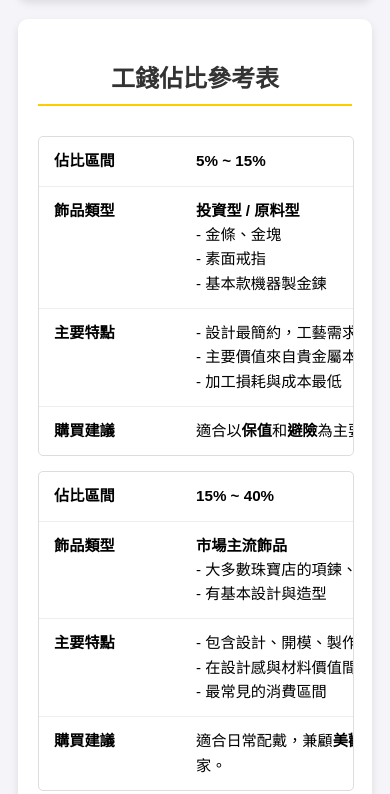
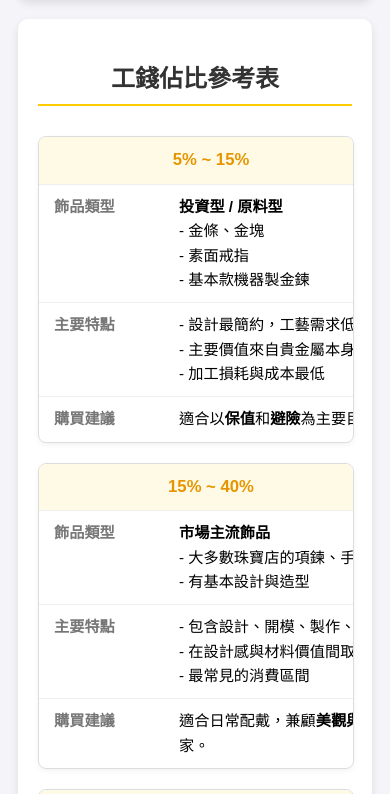
Before and after one commit to zilue34/gold, a plain HTML site: page index.html in a window 390 px wide. Shown: the part 1483-2277 px from the top of the page. Drawn offline with Linux system fonts and the light colour scheme.

Commit message:
Update index.html

```diff
--- a/index.html
+++ b/index.html
@@ -57,7 +57,6 @@
             h1 { font-size: 1.8em; }
             h2 { font-size: 1.5em; }
 
-            /* 讓輸入匡群組垂直堆疊 */
             .input-group {
                 flex-direction: column;
                 gap: 0;
@@ -66,35 +65,50 @@
 
             /* 手機版表格樣式 */
             .info-table thead {
-                display: none;
+                display: none; /* 隱藏表頭 */
             }
             .info-table, .info-table tbody, .info-table tr, .info-table td {
                 display: block;
                 width: 100%;
             }
             .info-table tr {
-                margin-bottom: 15px;
+                margin-bottom: 20px; /* 增加每行之間的間距 */
                 border: 1px solid #ddd;
-                border-radius: 5px;
+                border-radius: 8px; /* 圓角卡片 */
                 overflow: hidden;
+                box-shadow: 0 2px 5px rgba(0,0,0,0.05); /* 輕微陰影 */
             }
             .info-table td {
                 border: none;
                 border-bottom: 1px solid #eee;
-                padding-left: 50%; /* 留出空間給偽元素標題 */
+                padding: 10px 15px; /* 調整內邊距 */
                 position: relative;
+                padding-left: 140px; /* 為偽元素標題留出空間 */
             }
             .info-table td:last-child {
                 border-bottom: none;
             }
+            /* 針對佔比區間特別處理，作為卡片的主標題 */
+            .info-table tr td:first-child {
+                background-color: #fffae6; /* 淺黃背景突出區間 */
+                font-size: 1.1em;
+                font-weight: bold;
+                padding-left: 15px; /* 移除左邊的 data-label 空間 */
+                color: #e69500; /* 突出顏色 */
+                text-align: center; /* 居中顯示 */
+            }
+            .info-table tr td:first-child::before {
+                content: none; /* 隱藏重複的 "佔比區間" data-label */
+            }
+
             .info-table td::before {
-                content: attr(data-label); /* 抓取 data-label 的內容 */
+                content: attr(data-label);
                 position: absolute;
-                left: 0;
-                width: 45%;
-                padding-left: 15px;
+                left: 15px; /* 標題左側對齊 */
+                width: 120px; /* 預留寬度 */
                 font-weight: bold;
-                text-align: left;
+                color: #777;
+                white-space: nowrap; /* 避免標題換行 */
             }
         }
     </style>
```
